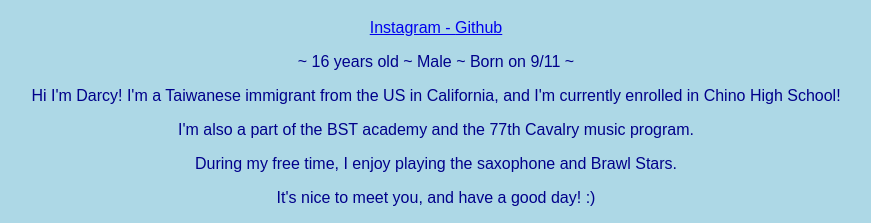
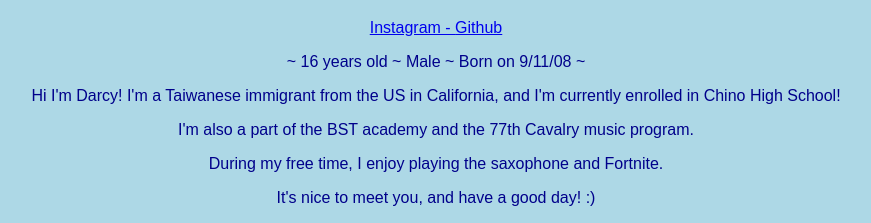
Before and after one commit to Pekooil/boba-drops, a plain HTML site: page index.html in a window 1280 px wide. Shown: the part 223-446 px from the top of the page, without its empty margins (204-1075 px from the left). Drawn offline with Linux system fonts and the light colour scheme.

Commit message:
Update index.html

```diff
--- a/index.html
+++ b/index.html
@@ -7,10 +7,10 @@
         <img src="https://i.ibb.co/XXj8mxq/IMG-2480.jpg" alt="IMG-2480" border="0" />
         <h1>Darcy Wang</h1>
         <a href="https://instagram.com/__xi_wang/" target="_blank">Instagram - </a> <a href="https://github.com/Pekooil/" target="_blank">Github</a>
-        <p>~ 16 years old ~ Male ~ Born on 9/11 ~</p>
+        <p>~ 16 years old ~ Male ~ Born on 9/11/08 ~</p>
         <p>Hi I'm Darcy! I'm a Taiwanese immigrant from the US in California, and I'm currently enrolled in Chino High School!</p>
         <p>I'm also a part of the BST academy and the 77th Cavalry music program.</p>
-        <p>During my free time, I enjoy playing the saxophone and Brawl Stars.</p>
+        <p>During my free time, I enjoy playing the saxophone and Fortnite.</p>
         <p>It's nice to meet you, and have a good day! :)</p>
     </body>
 </html>
```
